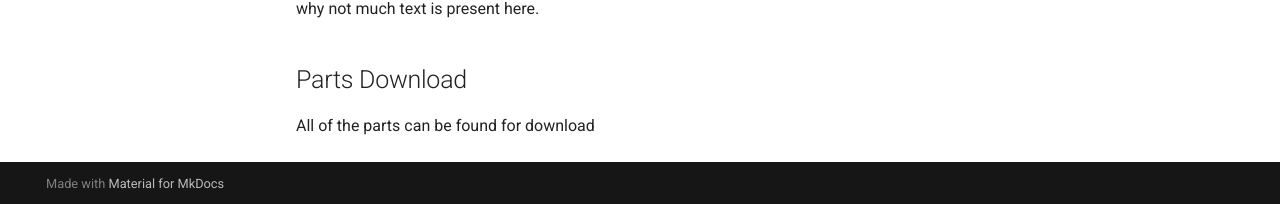
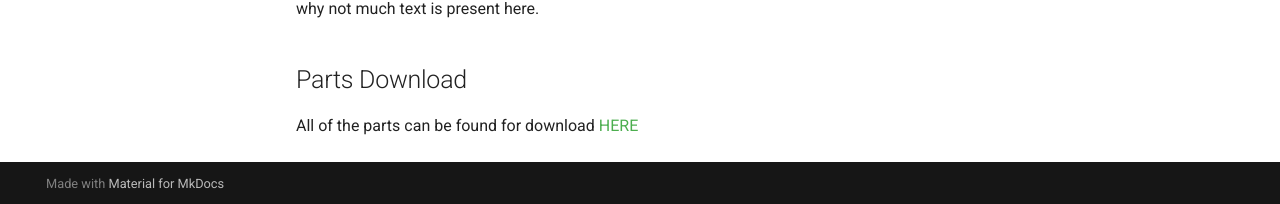
Before and after one commit to CadlesCelica/megr2157-portfolio, an MkDocs documentation site: the page built from docs/assignments/A06/index.md, in a window 1280 px wide and 900 px high, scrolled down 12936 px. Shown: the part 693-897 px from the top of the window. Built offline with MkDocs 1.6.1 and Material for MkDocs 9.7.7, drawn with Linux system fonts in a browser that asks for light colours.

Commit message:
cad link again

```diff
--- a/docs/assignments/A06/index.md
+++ b/docs/assignments/A06/index.md
@@ -81,4 +81,4 @@ By defining some parts to have a tighter tolerance than others, this directly co
 Overall, this took about 5 hours to complete. Many of the decisions are outlined in A5, which is why not much text is present here.
 
 ## Parts Download
-All of the parts can be found for download
+All of the parts can be found for download [HERE](https://github.com/CadlesCelica/megr2157-portfolio/blob/ab16ab54914b45733ca831a8832f5678cd4370d5/docs/assignments/A06/SLDW%20files)
```
